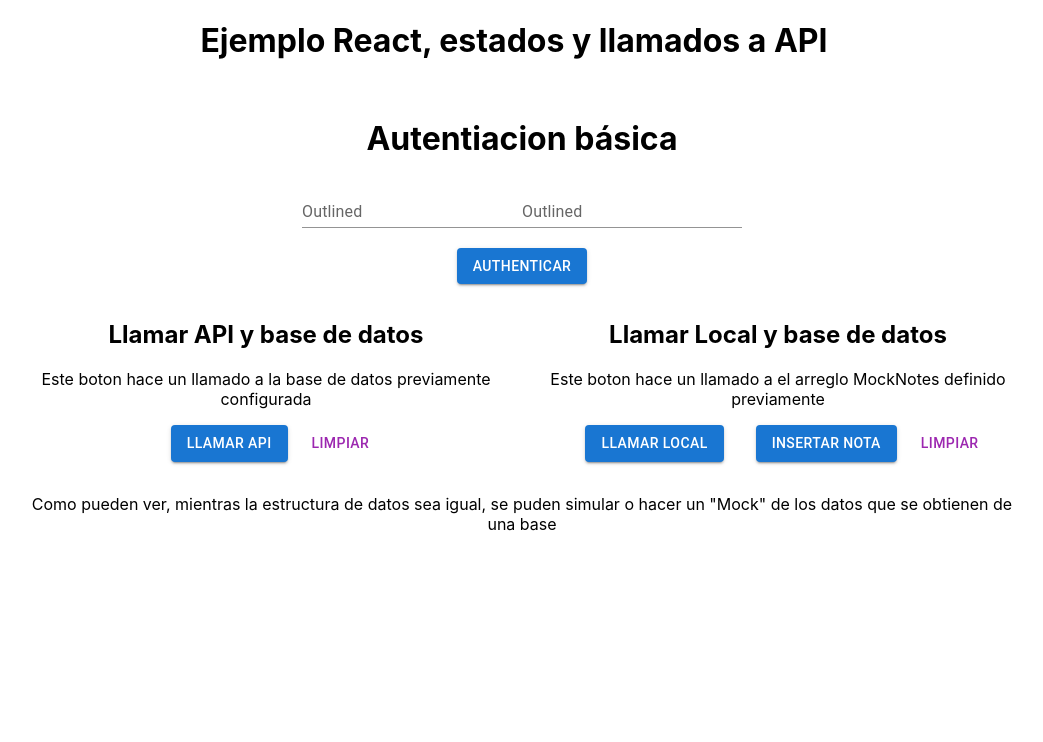
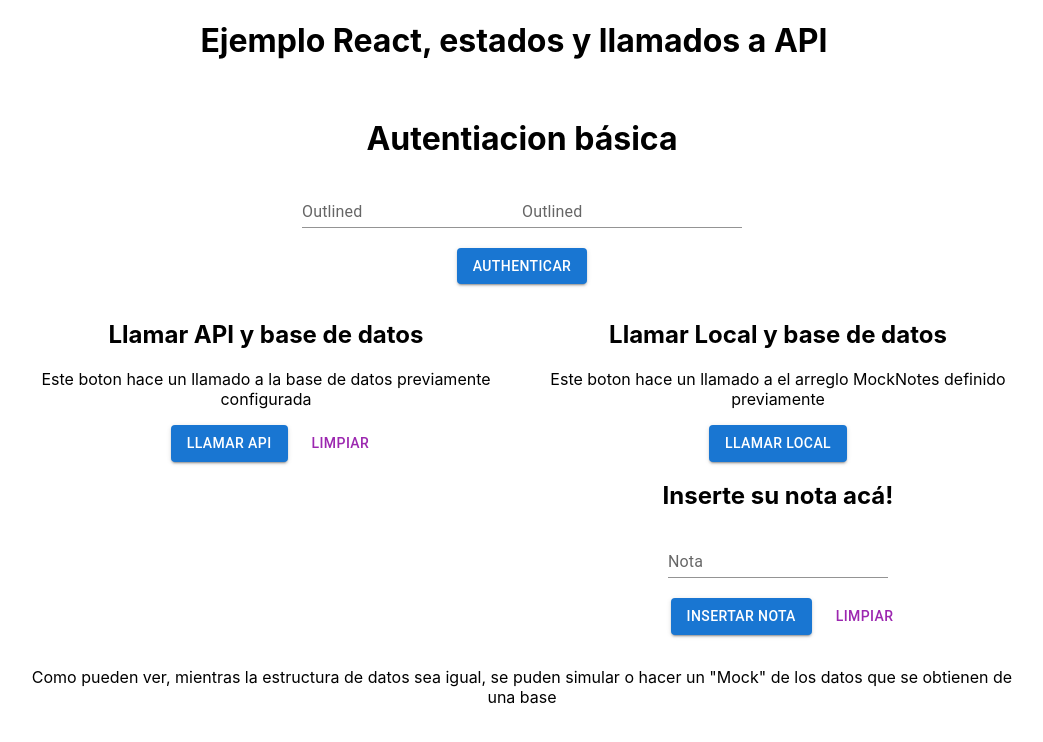
Before and after one commit to sergemr/PrograWeb-semana8-CRA, a React (Create React App) app in the folder semana8/: page / in a window 1280 px wide. Shown: the top 742 px of the page, without its empty margins (126-1169 px from the left). Built offline with nearby package versions, Linux system fonts and the light colour scheme.

Commit message:
Update home.js

```diff
--- a/semana8/src/components/home/home.js
+++ b/semana8/src/components/home/home.js
@@ -142,13 +142,17 @@ const Home = () => {
         // always executed
       });
   };
+    var i=0;
 
   const insertNoteToDB = () => {
+    const data = formValues;
+    console.log("data");
+
     axios
       .post(`${urlDelApi}/Notes`, {
-        UserID: 2,
-        Title: "Task 1",
-        Content: "This is the content of Task 1 for user 2.",
+        UserID: i+1,
+        Title: "Note "+i,
+        Content:formValues.nota,
         CreatedAt: "2023-10-10 15:56:41",
       })
       .then(function (response) {
@@ -224,6 +228,17 @@ const Home = () => {
             Llamar Local
           </Button>
 
+          <br></br>
+          <h2>Inserte su nota acá!</h2>
+          <TextField
+            id="outlined-basic"
+            name="nota"
+            label="Nota"
+            onChange={onChancheInput}
+            variant="standard"
+          />
+          <br></br>
+          <br></br>
           <Button onClick={insertNoteToDB} variant="contained" sx={{ mx: 2 }}>
             Insertar nota
           </Button>
```
